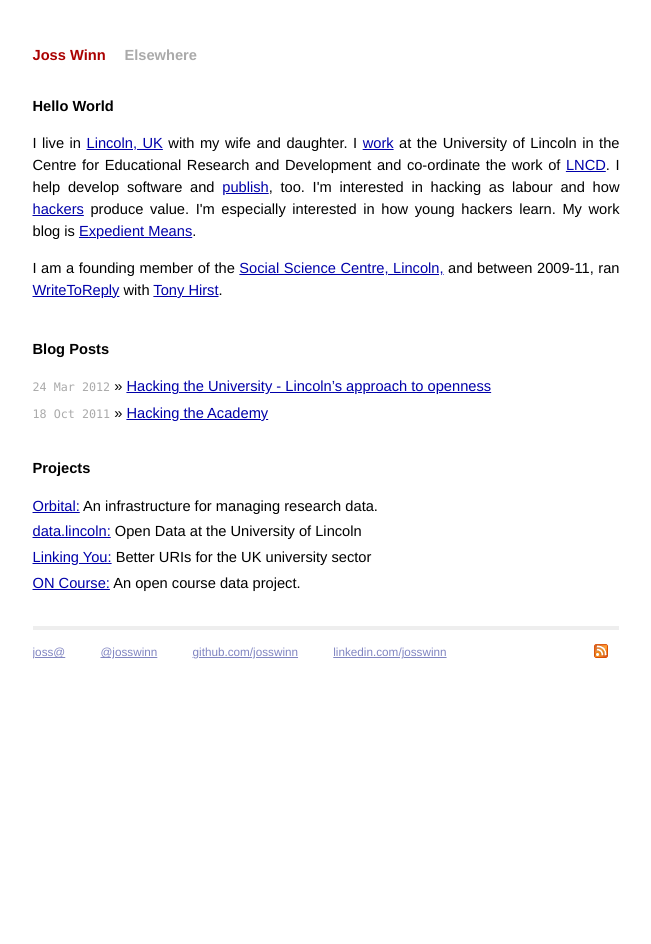
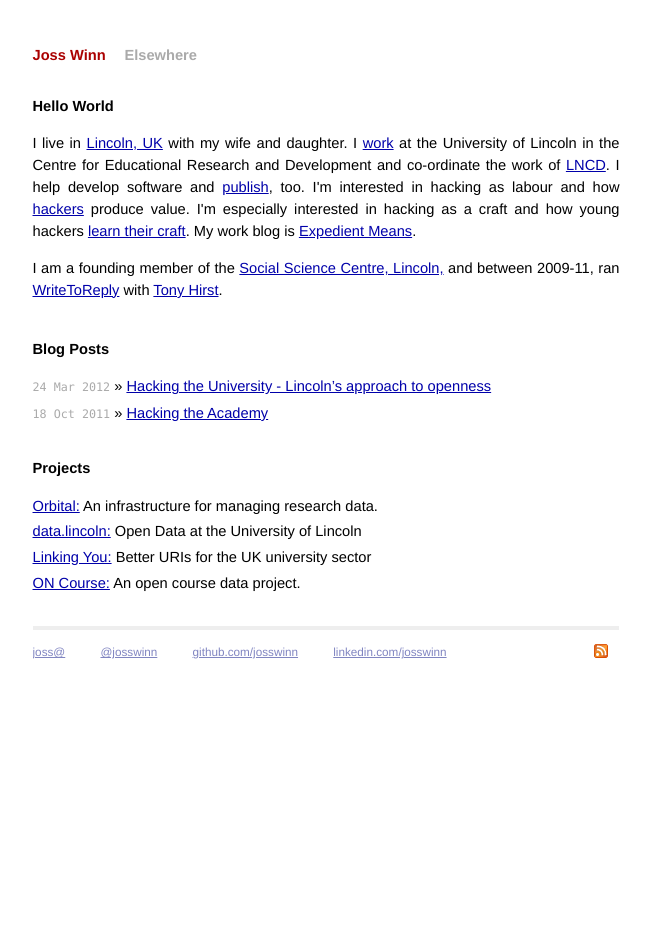
Before and after one commit to josswinn/josswinn.github.com, a Jekyll site: the page built from index.html, in a window 1280 px wide. Shown: the whole page, without its empty margins (314-965 px from the left). Built offline with Jekyll 4.4.1, drawn with Linux system fonts in a browser that asks for light colours; Markdown is read by kramdown in place of the engine named in the settings.

Commit message:
one more link

```diff
--- a/index.html
+++ b/index.html
@@ -5,7 +5,7 @@
 
 <div id="home">
   <h1>Hello World</h1>
-  <p>I live in <a href="http://g.co/maps/kpjrz">Lincoln, UK</a> with my wife and daughter. I <a href="http://lncn.eu/joss">work</a> at the University of Lincoln in the Centre for Educational Research and Development and co-ordinate the work of <a href="http://lncd.lincoln.ac.uk">LNCD</a>. I help develop software and <a href="lncn.eu/ep/002210">publish</a>, too. I'm interested in hacking as labour and how <a href="http://catb.org/~esr/faqs/hacker-howto.html">hackers</a> produce value. I'm especially interested in how young hackers learn. My work blog is <a href="http://joss.blogs.lincoln.ac.uk">Expedient Means</a>.</p>
+  <p>I live in <a href="http://g.co/maps/kpjrz">Lincoln, UK</a> with my wife and daughter. I <a href="http://lncn.eu/joss">work</a> at the University of Lincoln in the Centre for Educational Research and Development and co-ordinate the work of <a href="http://lncd.lincoln.ac.uk">LNCD</a>. I help develop software and <a href="lncn.eu/ep/002210">publish</a>, too. I'm interested in hacking as labour and how <a href="http://catb.org/~esr/faqs/hacker-howto.html">hackers</a> produce value. I'm especially interested in hacking as a craft and how young hackers <a href="http://joss.blogs.lincoln.ac.uk/2012/02/25/learning-a-craft/">learn their craft</a>. My work blog is <a href="http://joss.blogs.lincoln.ac.uk">Expedient Means</a>.</p>
 <p>I am a founding member of the <a href="http://socialsciencecentre.org.uk">Social Science Centre, Lincoln,</a> and between 2009-11, ran <a href="http://writetoreply.org/actually/2009/02/05/whats-it-all-about/">WriteToReply</a> with <a href="http://en.wikipedia.org/wiki/Tony_Hirst_(blogger)">Tony Hirst</a>. </p>
   <br />
   <h1>Blog Posts</h1>
```
